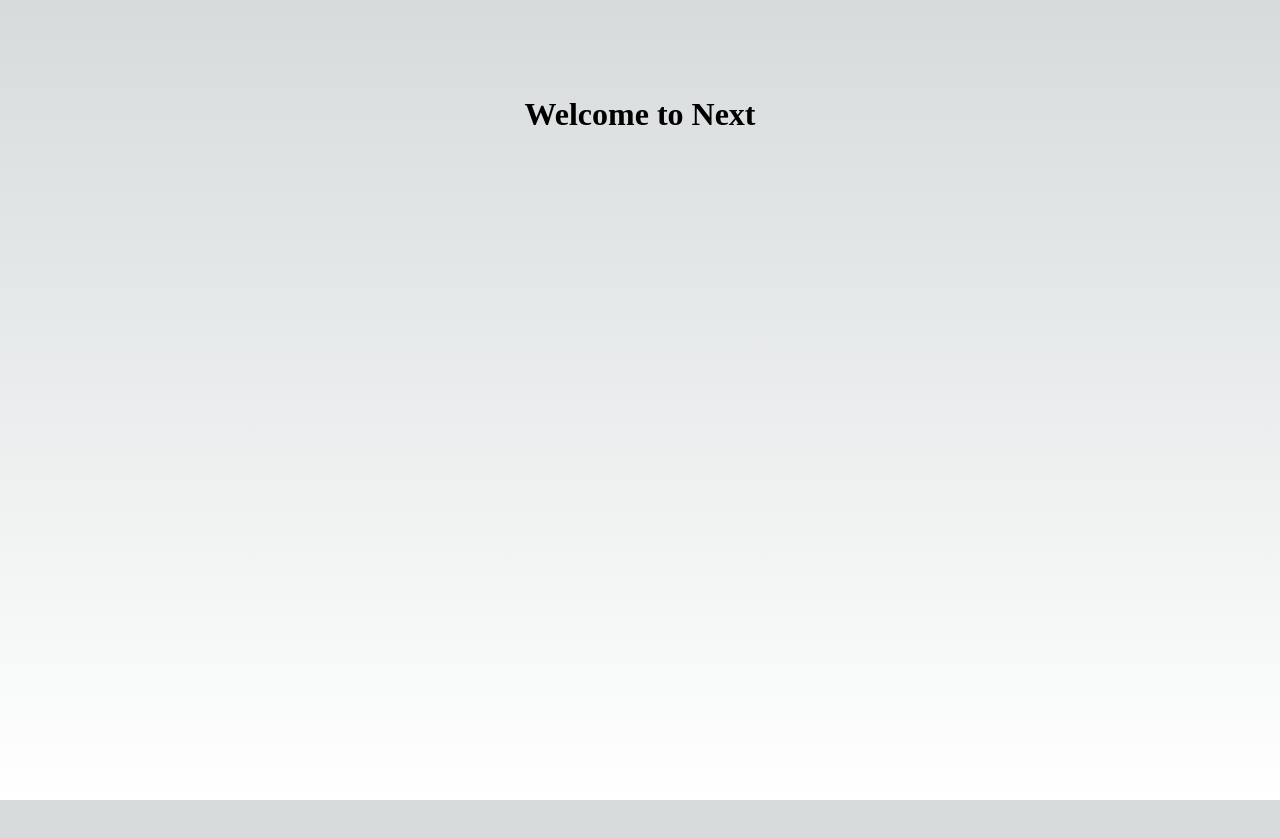
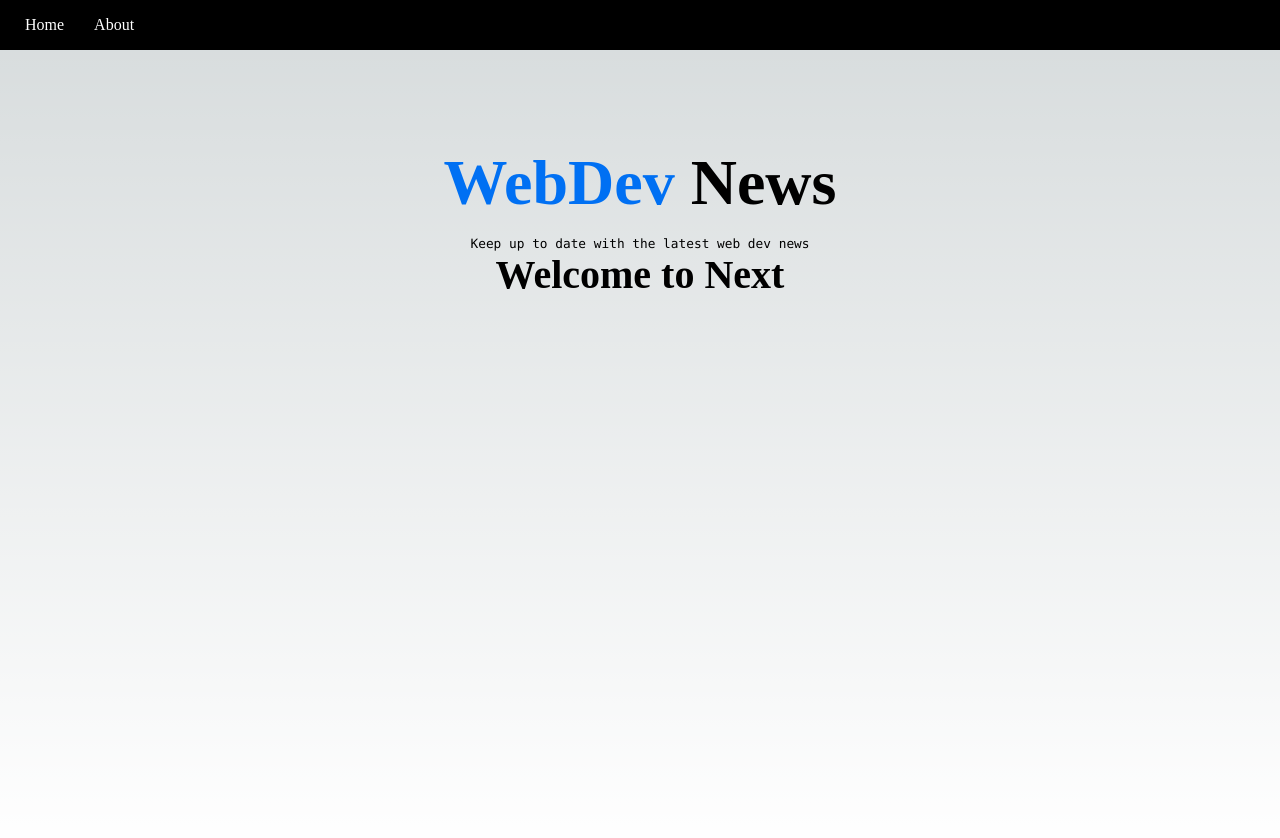
Before and after one commit to kaseyknudsen/traversy_next_tutorial, a Next.js app in the folder traversy_next_tutorial/: page / in a window 1280 px wide. Shown: the top 838 px of the page. Before the commit the page ends 800 px from the top, so only its background shows below. Built offline with nearby package versions, Linux system fonts and the light colour scheme.

Commit message:
added nav and header

```diff
--- /dev/null
+++ b/traversy_next_tutorial/components/Header.js
@@ -0,0 +1,21 @@
+import headerStyles from "../src/styles/Header.module.css";
+
+const Header = () => {
+  return (
+    <div>
+      <h1 className={headerStyles.title}>
+        <span>WebDev</span> News
+      </h1>
+      {/* <style jsx>
+        {`
+          .title {
+            color: red;
+          }
+        `}
+      </style> */}
+      <p className={headerStyles.description}>Keep up to date with the latest web dev news</p>
+    </div>
+  );
+};
+
+export default Header;
--- a/traversy_next_tutorial/components/Layout.js
+++ b/traversy_next_tutorial/components/Layout.js
@@ -1,11 +1,17 @@
+import Nav from "./Nav";
 import styles from "../src/styles/Layout.module.css";
+import Header from './Header'
 const Layout = ({ children }) => {
   return (
+    <>
+    <Nav />
     <div className={styles.container}>
       <main className={styles.main}>
+        <Header />
       {children}
       </main>
     </div>
+    </>
   );
 };
 
--- /dev/null
+++ b/traversy_next_tutorial/components/Nav.js
@@ -0,0 +1,19 @@
+import Link from 'next/link'
+import navStyles from '../src/styles/Nav.module.css'
+
+const Nav = () => {
+  return (
+    <nav className={navStyles.nav}>
+        <ul>
+            <li>
+                <Link href='/'>Home</Link>
+            </li>
+            <li>
+                <Link href='/about'>About</Link>
+            </li>
+        </ul>
+    </nav>
+    )
+}
+
+export default Nav
--- a/traversy_next_tutorial/src/pages/about.js
+++ b/traversy_next_tutorial/src/pages/about.js
@@ -7,7 +7,7 @@
             <title>About</title>
             <meta />
         </Head>
-      <h1>about</h1>
+      <h1>About</h1>
     </div>
   );
 };
--- /dev/null
+++ b/traversy_next_tutorial/src/styles/Header.module.css
@@ -0,0 +1,88 @@
+.title {
+    font-size: 4rem;
+    margin-bottom: 1rem;
+}
+
+.title a,
+.title span {
+  text-decoration: none;
+  color: #0070f3;
+}
+.title a:hover,
+.title a:focus,
+.title a:active {
+  text-decoration: underline;
+}
+
+.description {
+  display: flex;
+  justify-content: center;
+  align-items: center;
+  font-size: 0.85rem;
+  max-width: var(--max-width);
+  width: 100%;
+  z-index: 2;
+  font-family: var(--font-mono);
+}
+
+.description a {
+  display: flex;
+  justify-content: center;
+  align-items: center;
+  gap: 0.5rem;
+}
+
+.description p {
+  position: relative;
+  margin: 0;
+  padding: 1rem;
+  background-color: rgba(var(--callout-rgb), 0.5);
+  border: 1px solid rgba(var(--callout-border-rgb), 0.3);
+  border-radius: var(--border-radius);
+}
+
+.description {
+  font-size: 0.8rem;
+}
+
+.description a {
+  padding: 1rem;
+}
+
+.description p,
+.description div {
+  display: flex;
+  justify-content: center;
+  position: fixed;
+  width: 100%;
+}
+
+.description p {
+  align-items: center;
+  inset: 0 0 auto;
+  padding: 2rem 1rem 1.4rem;
+  border-radius: 0;
+  border: none;
+  border-bottom: 1px solid rgba(var(--callout-border-rgb), 0.25);
+  background: linear-gradient(
+    to bottom,
+    rgba(var(--background-start-rgb), 1),
+    rgba(var(--callout-rgb), 0.5)
+  );
+  background-clip: padding-box;
+  backdrop-filter: blur(24px);
+}
+
+.description div {
+  align-items: flex-end;
+  pointer-events: none;
+  inset: auto 0 0;
+  padding: 2rem;
+  height: 200px;
+  background: linear-gradient(
+    to bottom,
+    transparent 0%,
+    rgb(var(--background-end-rgb)) 40%
+  );
+  z-index: 1;
+}
--- a/traversy_next_tutorial/src/styles/Layout.module.css
+++ b/traversy_next_tutorial/src/styles/Layout.module.css
@@ -1,37 +1,19 @@
+.container {
+  min-height: 100vh;
+  padding: 0 0.5rem;
+  display: flex;
+  flex-direction: column;
+  justify-content: flex-start;
+  align-items: center;
+}
+
 .main {
   display: flex;
   flex-direction: column;
-  justify-content: space-between;
+  justify-content: flex-start;
   align-items: center;
   padding: 6rem;
-  min-height: 100vh;
-}
-
-.description {
-  display: inherit;
-  justify-content: inherit;
-  align-items: inherit;
-  font-size: 0.85rem;
-  max-width: var(--max-width);
-  width: 100%;
-  z-index: 2;
-  font-family: var(--font-mono);
-}
-
-.description a {
-  display: flex;
-  justify-content: center;
-  align-items: center;
-  gap: 0.5rem;
-}
-
-.description p {
-  position: relative;
-  margin: 0;
-  padding: 1rem;
-  background-color: rgba(var(--callout-rgb), 0.5);
-  border: 1px solid rgba(var(--callout-border-rgb), 0.3);
-  border-radius: var(--border-radius);
+  font-size: 1.25rem;
 }
 
 .code {
@@ -97,7 +79,7 @@
 
 .center::before,
 .center::after {
-  content: '';
+  content: "";
   left: 50%;
   position: absolute;
   filter: blur(45px);
@@ -155,51 +137,7 @@
     height: 300px;
   }
 
-  .description {
-    font-size: 0.8rem;
-  }
 
-  .description a {
-    padding: 1rem;
-  }
-
-  .description p,
-  .description div {
-    display: flex;
-    justify-content: center;
-    position: fixed;
-    width: 100%;
-  }
-
-  .description p {
-    align-items: center;
-    inset: 0 0 auto;
-    padding: 2rem 1rem 1.4rem;
-    border-radius: 0;
-    border: none;
-    border-bottom: 1px solid rgba(var(--callout-border-rgb), 0.25);
-    background: linear-gradient(
-      to bottom,
-      rgba(var(--background-start-rgb), 1),
-      rgba(var(--callout-rgb), 0.5)
-    );
-    background-clip: padding-box;
-    backdrop-filter: blur(24px);
-  }
-
-  .description div {
-    align-items: flex-end;
-    pointer-events: none;
-    inset: auto 0 0;
-    padding: 2rem;
-    height: 200px;
-    background: linear-gradient(
-      to bottom,
-      transparent 0%,
-      rgb(var(--background-end-rgb)) 40%
-    );
-    z-index: 1;
-  }
 }
 
 /* Tablet and Smaller Desktop */
--- /dev/null
+++ b/traversy_next_tutorial/src/styles/Nav.module.css
@@ -0,0 +1,20 @@
+.nav {
+  background: #000;
+  height: 50px;
+  padding: 10px;
+  color: #fff;
+  display: flex;
+  align-items: center;
+  justify-content: flex-start;
+}
+
+.nav ul {
+  display: flex;
+  justify-content: center;
+  align-items: center;
+  list-style: none;
+}
+
+.nav ul li a {
+  margin: 5px 15px;
+}
```
